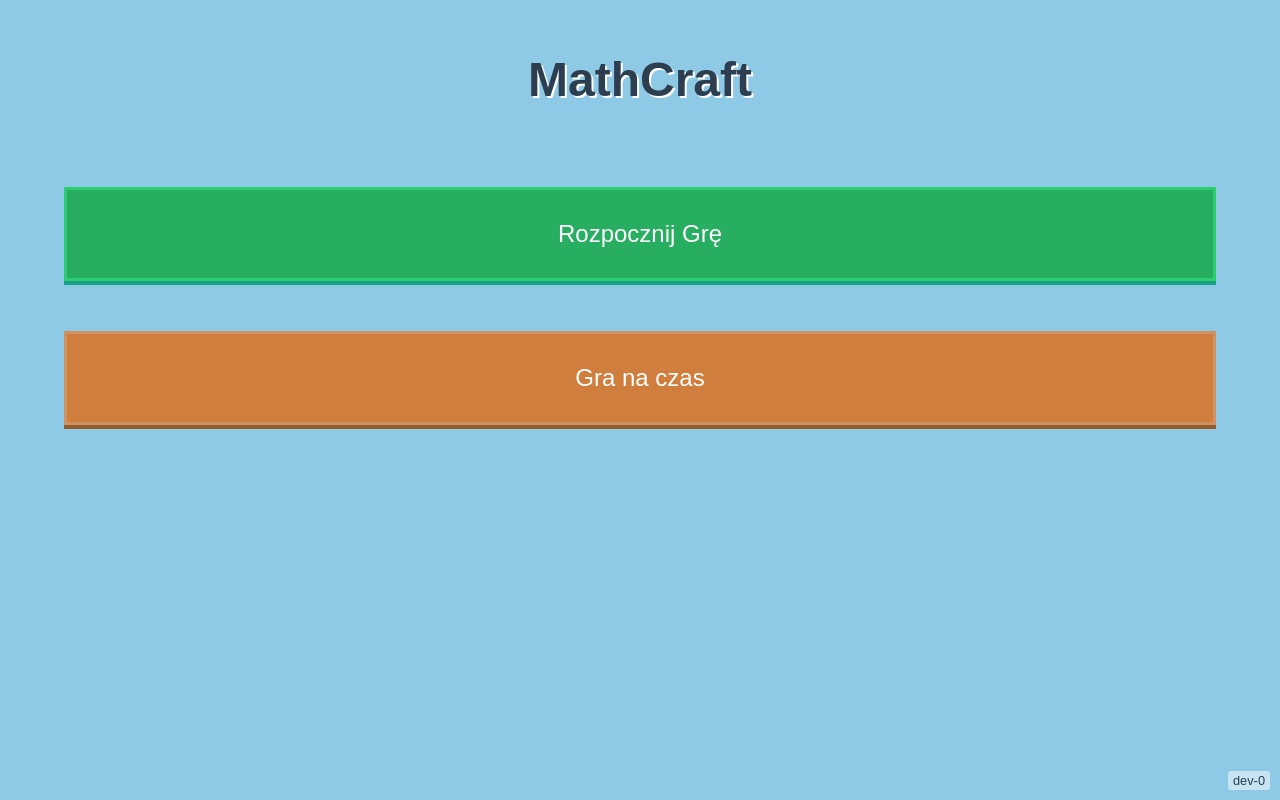
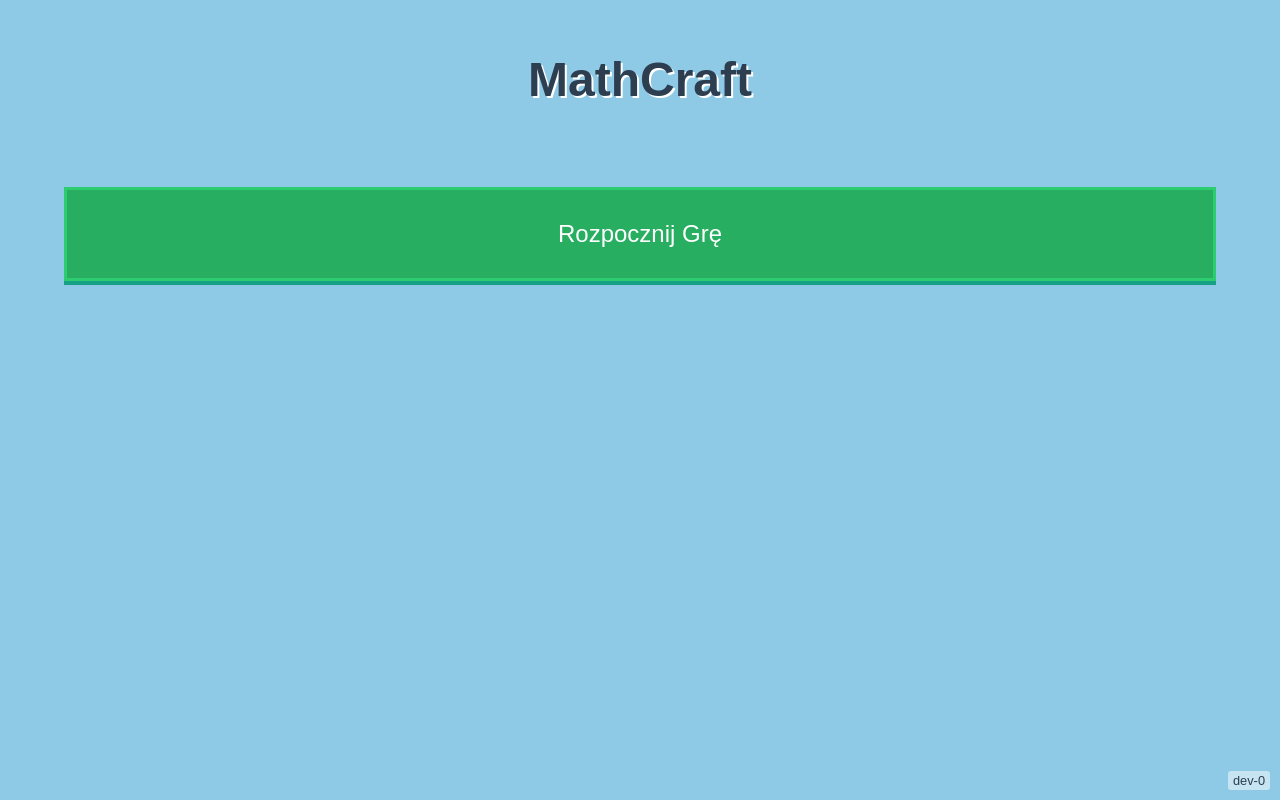
Before and after one commit to divinewrath/mathcraft, a SvelteKit app: page / in a window 1280 px wide. Built offline with nearby package versions, Linux system fonts and the light colour scheme; a web font is replaced by a local one.

Commit message:
Temporarily hide time-limit button

```diff
--- a/src/routes/+page.svelte
+++ b/src/routes/+page.svelte
@@ -27,7 +27,7 @@
     {#if !gameState.isStarted}
         <h1>MathCraft</h1>
         <button class="button start-button" onclick={startGame}>Rozpocznij Grę</button>
-        <button class="button time-limit-button" onclick={startTimeLimitGame}>Gra na czas</button>
+        <button class="button time-limit-button" style="display:none" onclick={startTimeLimitGame}>Gra na czas</button>
     {:else}
         <Back backHandler={() => { gameState.isStarted = false; }} />
         <Inventory diamonds={gameState.diamonds} hearts={gameState.hearts} />
```
